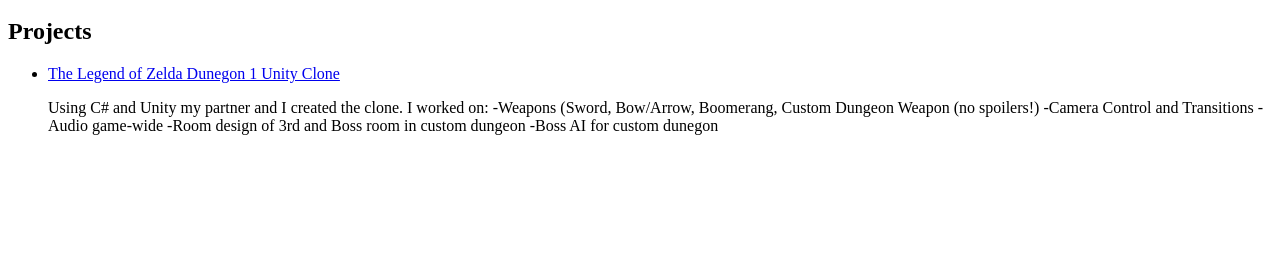
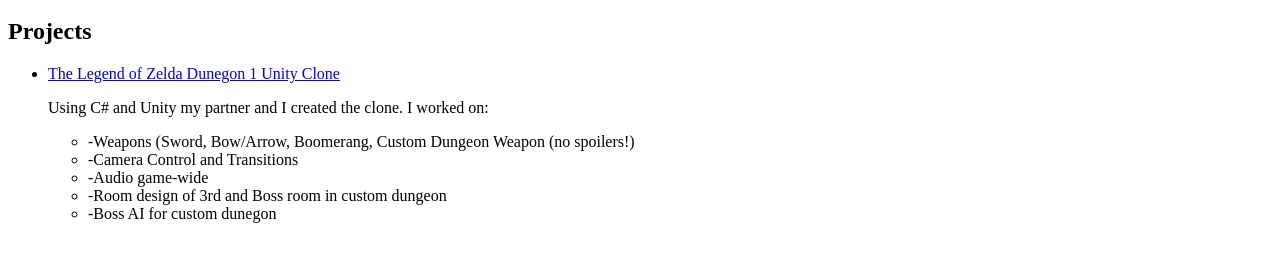
Before and after one commit to mgopal64/mgopal64.github.io, a plain HTML site: page index.html in a window 1280 px wide. Shown: the part 48-310 px from the top of the page. Drawn offline with Linux system fonts and the light colour scheme.

Commit message:
Update index.html

```diff
--- a/index.html
+++ b/index.html
@@ -14,15 +14,14 @@
       <a href="https://manhouse.itch.io/legend-of-zelda-unity-clone" target="_blank">
         The Legend of Zelda Dunegon 1 Unity Clone
       </a>
-      <p>
-        Using C# and Unity my partner and I created the clone.
-        I worked on:
-        -Weapons (Sword, Bow/Arrow, Boomerang, Custom Dungeon Weapon (no spoilers!)
-        -Camera Control and Transitions
-        -Audio game-wide
-        -Room design of 3rd and Boss room in custom dungeon
-        -Boss AI for custom dunegon
-      </p>
+      <p> Using C# and Unity my partner and I created the clone. I worked on: </p>
+      <ul>
+        <li>-Weapons (Sword, Bow/Arrow, Boomerang, Custom Dungeon Weapon (no spoilers!)</li>
+        <li>-Camera Control and Transitions</li>
+        <li>-Audio game-wide</li>
+        <li>-Room design of 3rd and Boss room in custom dungeon</li>
+        <li>-Boss AI for custom dunegon</li>
+      </ul>
     </li>
   </ul>
 
```
